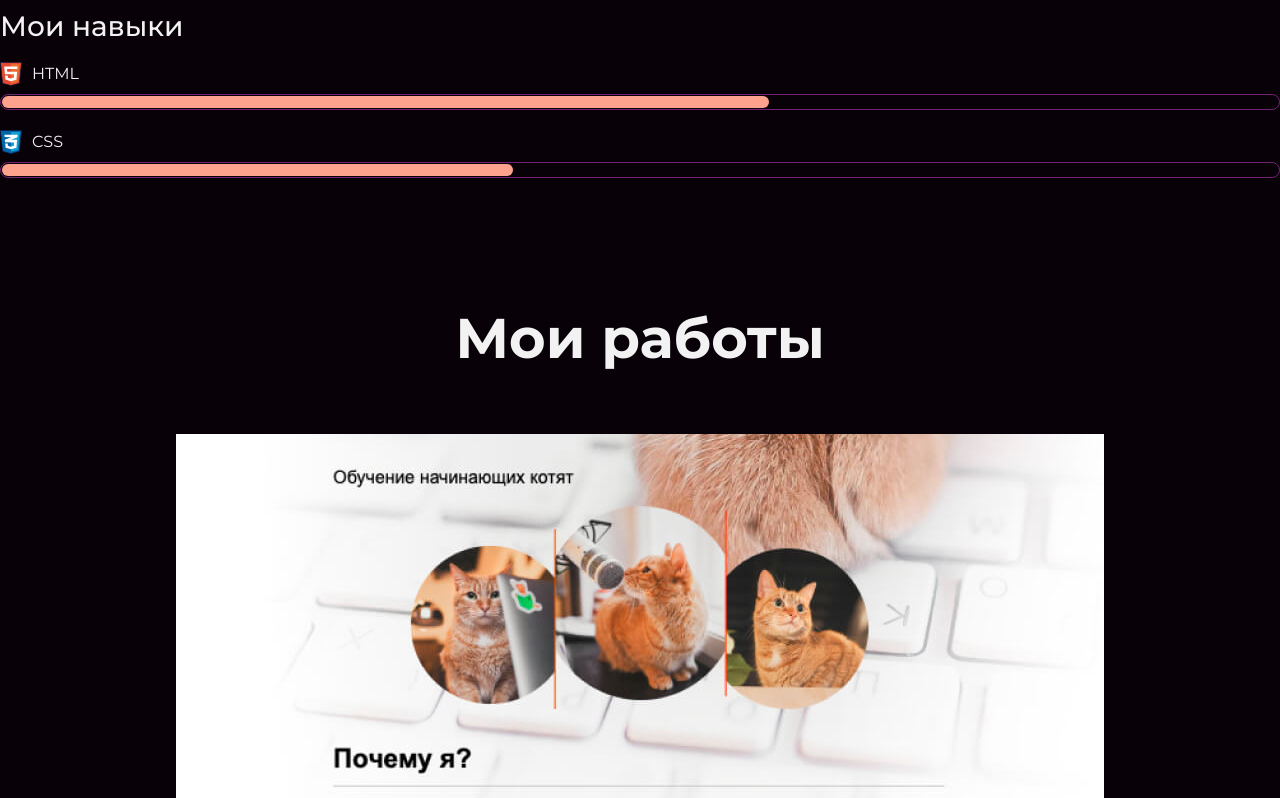
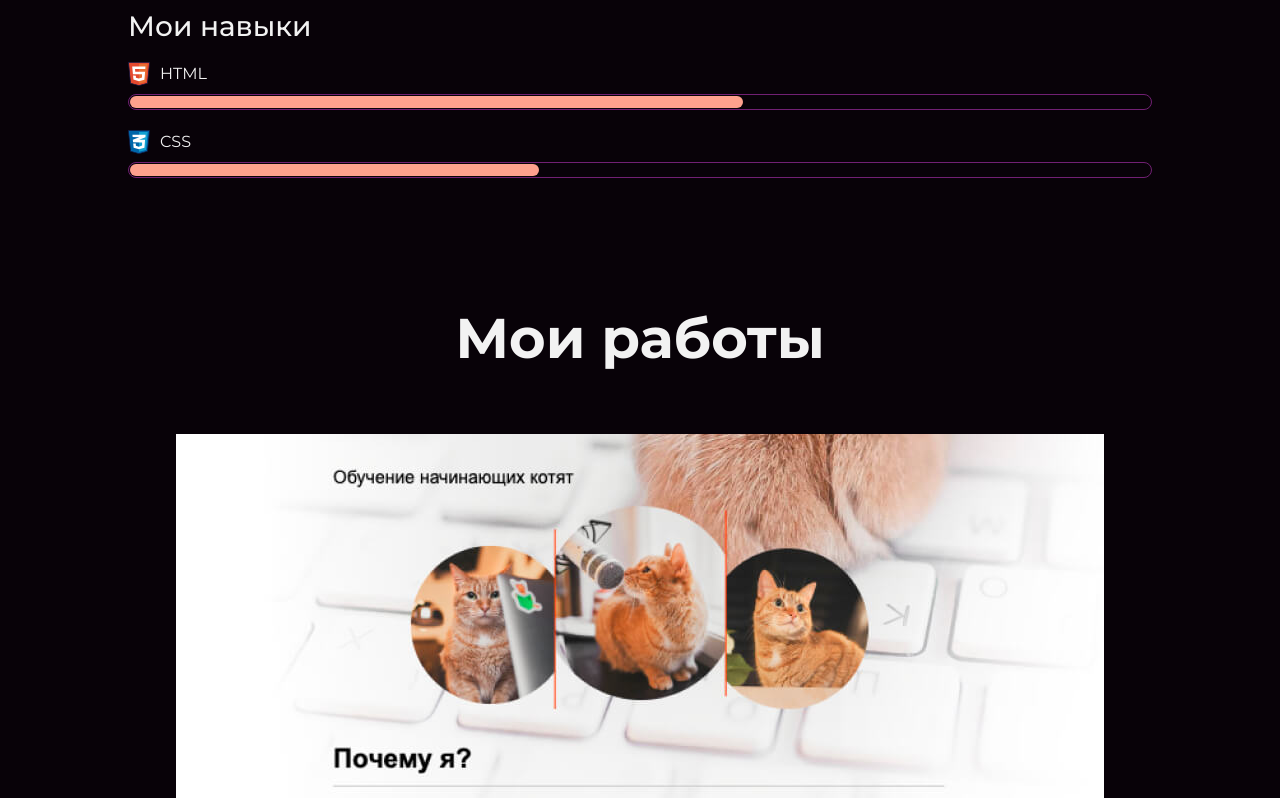
Before and after one commit to carriebanny/My-site, a plain HTML site: page index.html in a window 1280 px wide. Shown: the part 2337-3135 px from the top of the page. Drawn offline with Linux system fonts and the light colour scheme.

```diff
--- a/style.css
+++ b/style.css
@@ -1,5 +1,5 @@
 body {
-  margin: auto;
+  margin: auto 10%;
   min-width: 960px;
   font-family: "Montserrat", "Helvetica", "Arial", sans-serif;
   font-size: 16px;
```
